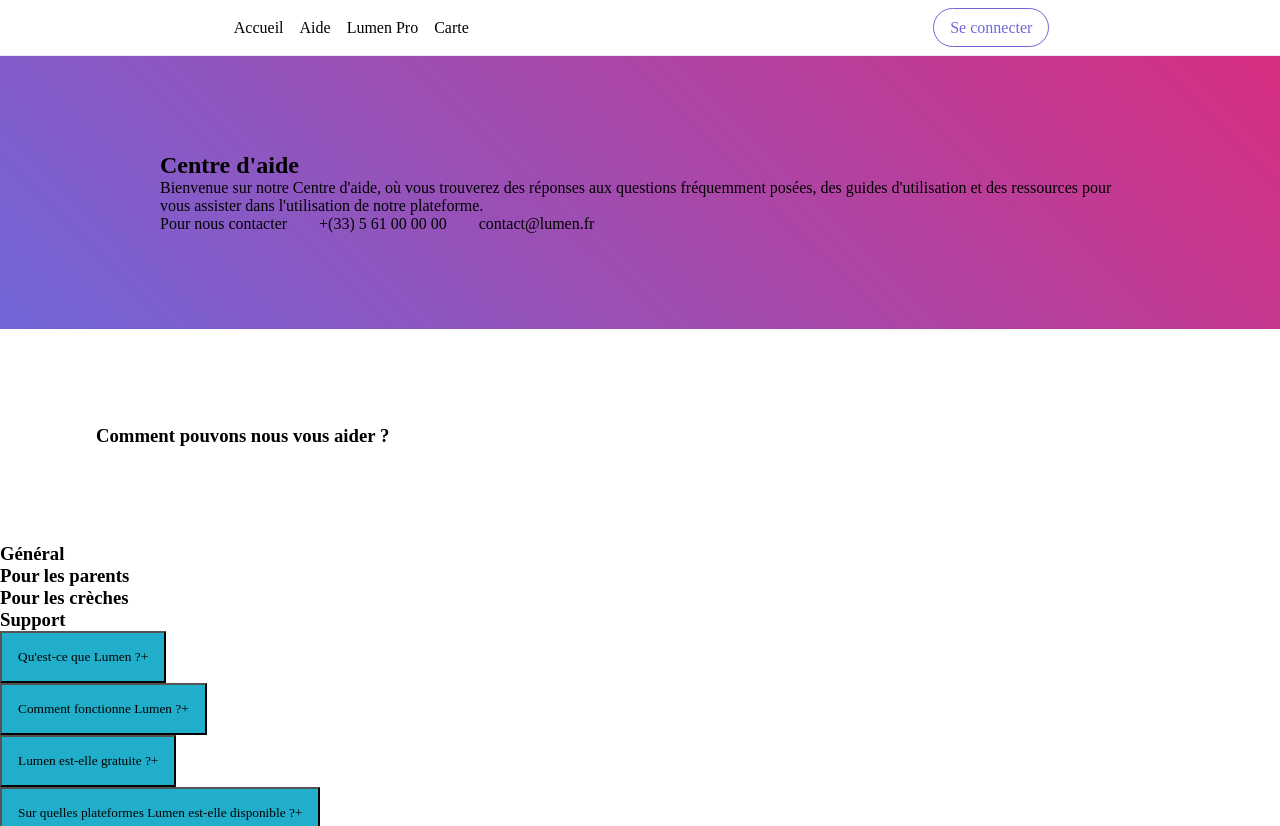
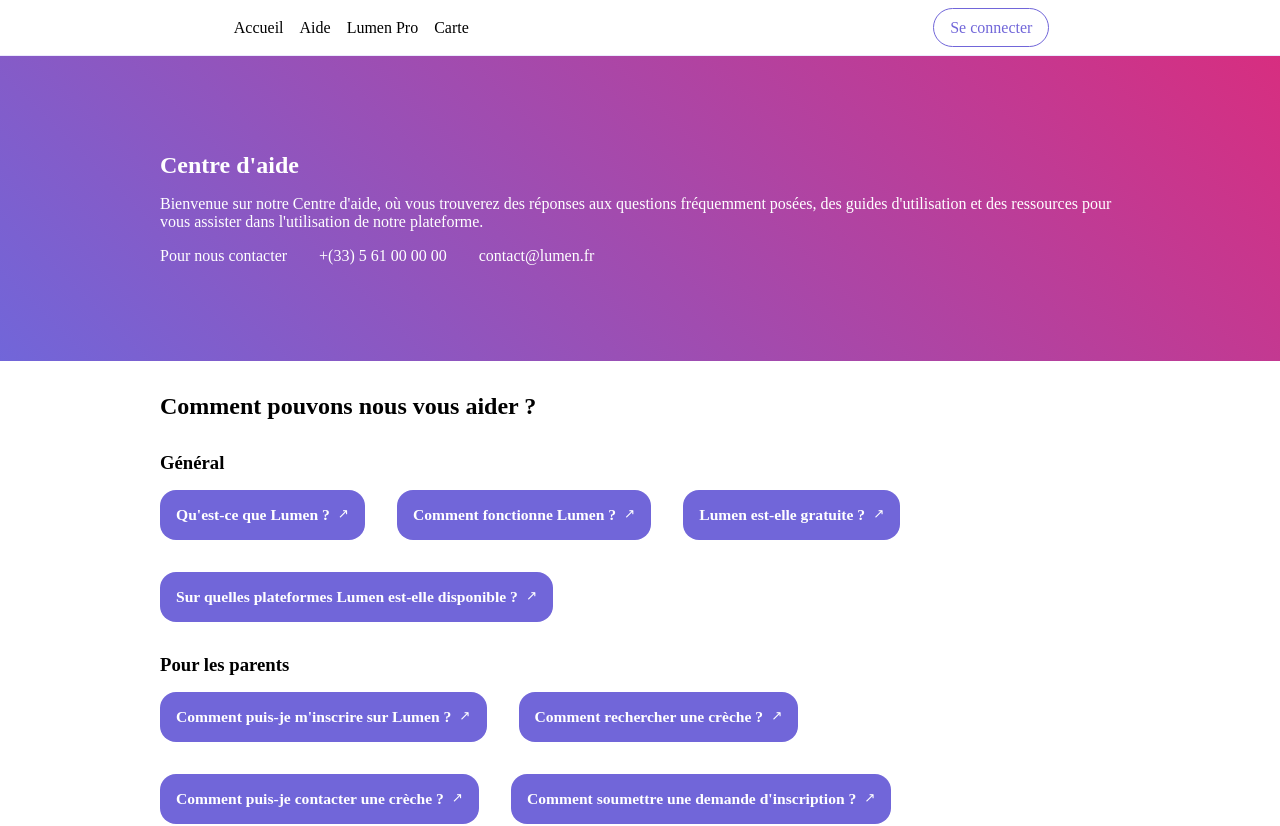
Before and after one commit to WildCodeSchool-2024-02/toulouse-babyplace, a React (Vite) app in the folder client/: page /help in a window 1280 px wide. Shown: the top 826 px of the page. Built offline with nearby package versions, Linux system fonts and the light colour scheme; a web font is replaced by a local one.

Commit message:
feat: modif css help page

```diff
--- a/client/src/components/Accordion/Accordion.jsx
+++ b/client/src/components/Accordion/Accordion.jsx
@@ -12,8 +12,8 @@
         className="accordion-title"
         onClick={() => setIsActive(!isActive)}
       >
-        <div>{question}</div>
-        <div>{isActive ? "-" : "+"}</div>
+        <h3>{question}</h3>
+        <div>{isActive ? <span>&#8600;</span> : <span>&#8599;</span>}</div>
       </button>
       {isActive && <div className="accordion-content">{answer}</div>}
     </div>
--- a/client/src/components/Accordion/Accordion.scss
+++ b/client/src/components/Accordion/Accordion.scss
@@ -1,3 +1,5 @@
+@import "../../variables.scss";
+
 .accordion {
   max-width: 600px;
   margin: 2rem auto;
@@ -8,20 +10,30 @@
   flex-direction: row;
   justify-content: space-between;
   cursor: pointer;
-  background-color: #21aeca;
+  background-color: $main-color;
+  color: white;
+  border-radius: 1rem;
+  border: none;
+  transition: transform 0.3s ease-in-out;
 }
 
 .accordion-title:hover {
-  background-color: #3ab4cc;
+  transform: scale(1.03);
 }
 
 .accordion-title,
 .accordion-content {
   padding: 1rem;
+  padding: 1rem;
+  display: flex;
+  gap: 0.5rem;
 }
 
 .accordion-content {
-  background-color: #39b9d2;
+  background-color: $main-color;
+  color: white;
+  margin-top: 1rem;
+  border-radius: 1rem;
 }
 
 @media screen and (max-width: 700px) {
@@ -33,3 +45,10 @@
     width: 90%;
   }
 }
+
+.rafter-up {
+  transform: rotate(90);
+}
+.rafter-up {
+  transform: rotate(0);
+}
--- a/client/src/pages/Help/Help.jsx
+++ b/client/src/pages/Help/Help.jsx
@@ -21,23 +21,23 @@
           </div>
         </div>
       </div>
-      <div className="block-max-width">
       <div className="block-questions">
-          <h3>Comment pouvons nous vous aider ?</h3>
+        <h2>Comment pouvons nous vous aider ?</h2>
       </div>
-        {FaqData.map((element) => (
-          <h3 key={element.id}>{element.category}</h3>
-        ))}
-        {FaqData.map((element) => (
-          <div key={element.id}>
-            {element.questions.map((sentence) => (
-              <div key={element.id}>
+      <div className="block-all-questions">
+        {FaqData.map((category) => (
+          <div key={category.id} className="category-block">
+            <h3>{category.category}</h3>
+            <div className="flex-category-block">
+              {category.questions.map((question) => (
+                <div key={question.id}>
                   <Accordion
-                  question={sentence.question}
-                  answer={sentence.answer}
+                    question={question.question}
+                    answer={question.answer}
                   />
                 </div>
               ))}
+            </div>
           </div>
         ))}
       </div>
--- a/client/src/pages/Help/Help.scss
+++ b/client/src/pages/Help/Help.scss
@@ -8,6 +8,7 @@
   justify-content: center;
   align-items: center;
   gap: 2rem;
+  color: white;
   > p {
     width: 50%;
   }
@@ -15,6 +16,9 @@
 
 .block-help-center {
   max-width: 60rem;
+  display: flex;
+  flex-direction: column;
+  gap: 1rem;
 }
 
 .infos-link-help {
@@ -27,9 +31,30 @@
   flex-direction: column;
   justify-content: center;
   align-items: start;
-  padding: 6rem 6rem;
+  max-width: 60rem;
+  margin: 0 auto;
+  margin-top: 2rem;
 }
 
 .block-max-width {
   max-width: 60rem;
 }
+
+.category-block {
+  display: flex;
+  flex-direction: column;
+  gap: 1rem;
+  margin-top: 2rem;
+}
+
+.flex-category-block {
+  display: flex;
+  gap: 2rem;
+  flex-wrap: wrap;
+}
+
+.block-all-questions {
+  max-width: 60rem;
+  margin: 0 auto;
+  margin-bottom: 2rem;
+}
```
Lines whose indentation alone changed are shown as unchanged.
